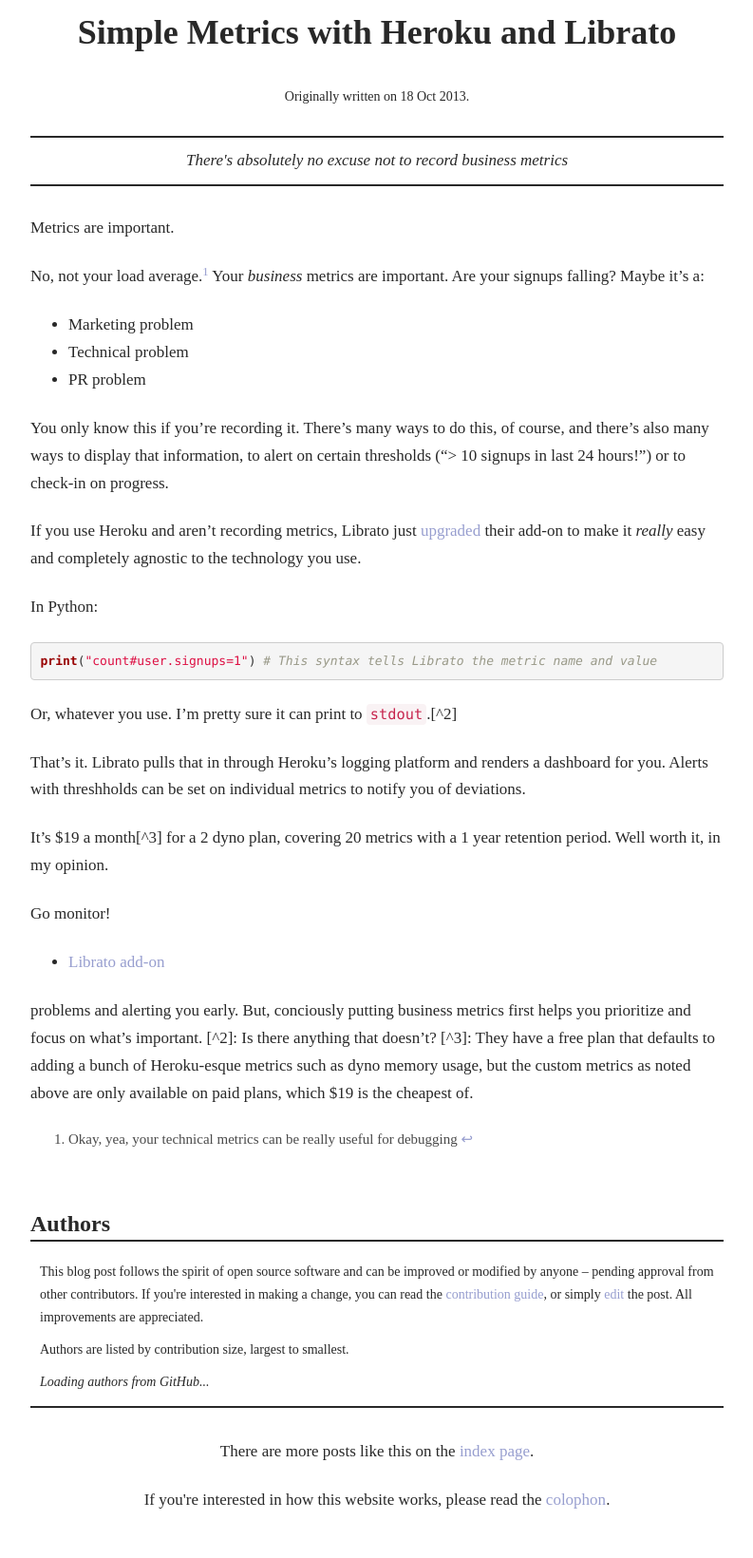
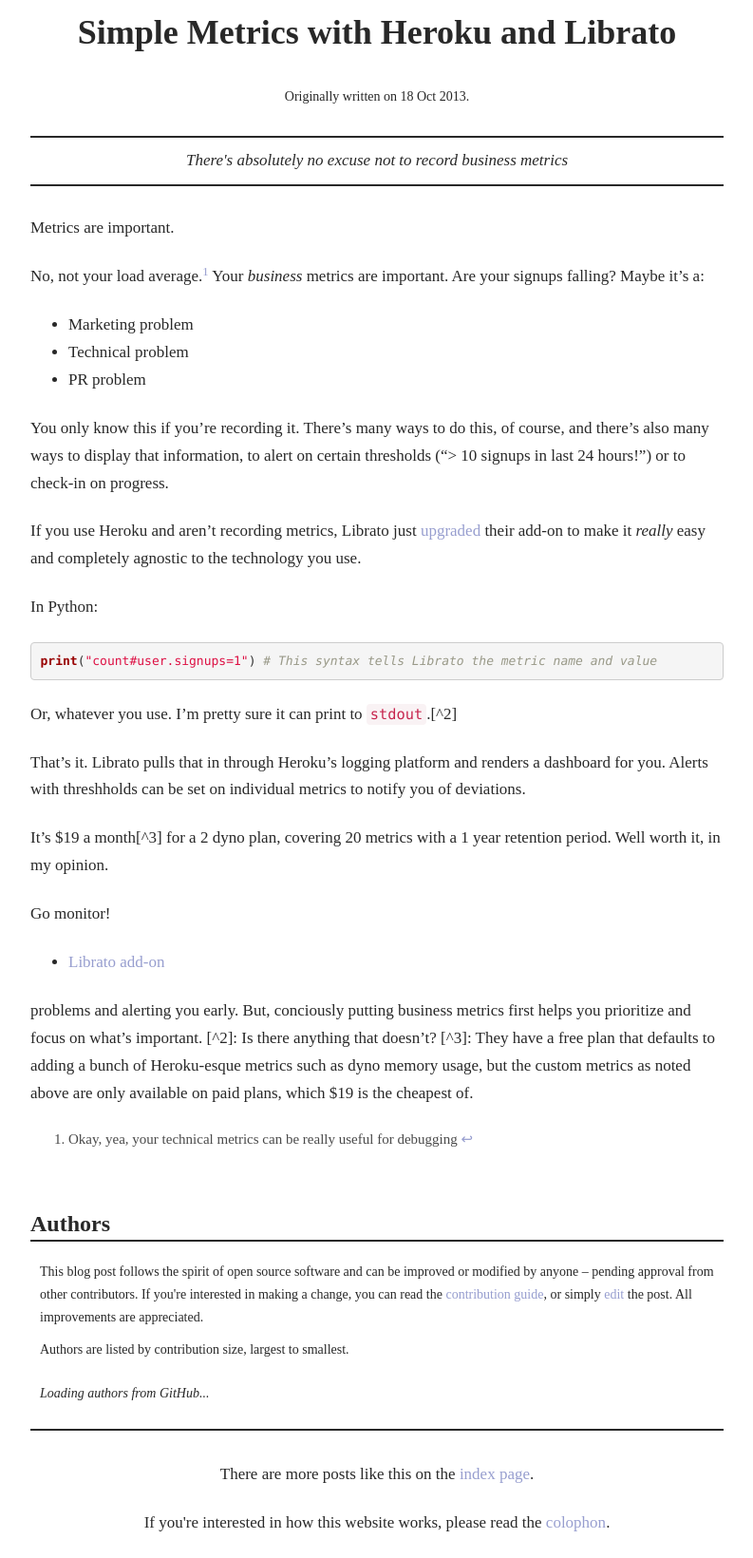
Before and after one commit to mb720/pretengineer, a Jekyll site: the page built from _posts/2013-10-18-heroku-librato-simple-metrics.md, in a window 1280 px wide. Shown: the whole page at 95% size, without its empty margins (243-1036 px from the left). Built offline with Jekyll 4.4.1, drawn with Linux system fonts in a browser that asks for light colours; nearby versions of some CDN libraries; some web fonts are replaced; before the commit the page ends 1616 px from its top, so only the background shows below that.

Commit message:
style: margins on ol/ul

```diff
--- a/static/css/main.css
+++ b/static/css/main.css
@@ -13,6 +13,11 @@ a {
 
 .content .img-center {
   text-align: center;
+}
+
+ol, ul {
+  margin-top: 22px;
+  margin-bottom: 22px;
 }
 
 p {
```
